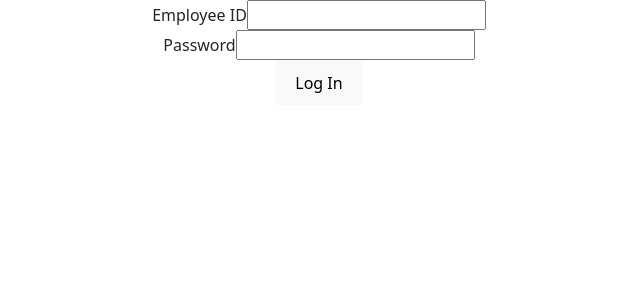
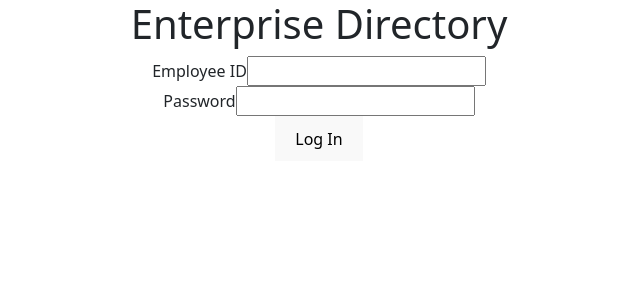
Before and after one commit to JDom12/EDP_capstone, a React (Vite) app in the folder react/: page /login in a window 1280 px wide. Shown: the top 300 px of the page, without its empty margins (321-961 px from the left). Built offline with nearby package versions, Linux system fonts and the light colour scheme.

Commit message:
Added App header

```diff
--- a/react/src/App.jsx
+++ b/react/src/App.jsx
@@ -11,6 +11,8 @@ import NavBar from "./assets/NavBar";
 function App() {
 
   return (
+    <>
+      <h1>Enterprise Directory</h1>
       <AuthProvider>
         <Router>
           <NavBar />
@@ -25,6 +27,7 @@ function App() {
           </Routes>
         </Router>
       </AuthProvider>
+    </>
   );
 }
 
```
Lines whose indentation alone changed are shown as unchanged.
